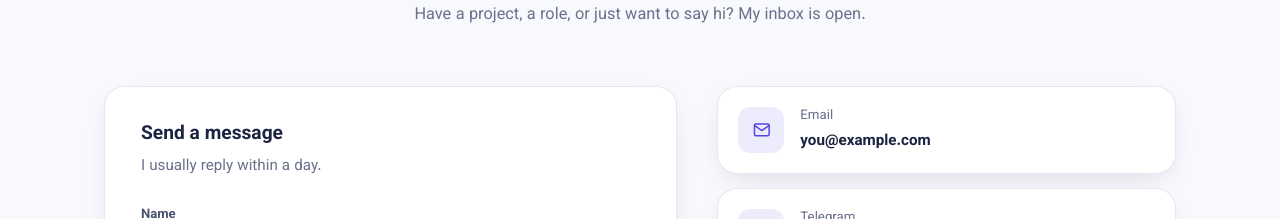
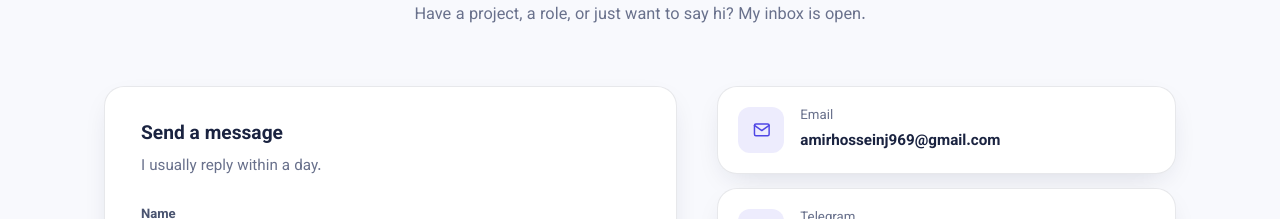
Before and after one commit to amirapril/amirhj05-portfolio, a Next.js app: page / in a window 1280 px wide. Shown: the part 4300-4519 px from the top of the page. Built offline with nearby package versions, Linux system fonts and the light colour scheme.

Commit message:
test branch deploy

```diff
--- a/src/data/profile.js
+++ b/src/data/profile.js
@@ -6,7 +6,7 @@ export const profile = {
   tagline:
     "Building clean, responsive and user-friendly web interfaces with a developer mindset.",
   location: "Tehran, Iran · Available worldwide",
-  email: "you@example.com",
+  email: "amirhosseinj969@gmail.com",
   bio: [
     "I'm a Junior Frontend Developer who loves turning designs into fast, accessible and responsive web experiences. I care about clean code, semantic HTML and the small details that make an interface feel polished and easy to use.",
     "I'm currently focusing on React projects — building real, practical applications and improving my component-thinking along the way. I'm actively looking for remote and freelance opportunities where I can grow, contribute and ship meaningful products.",
```
